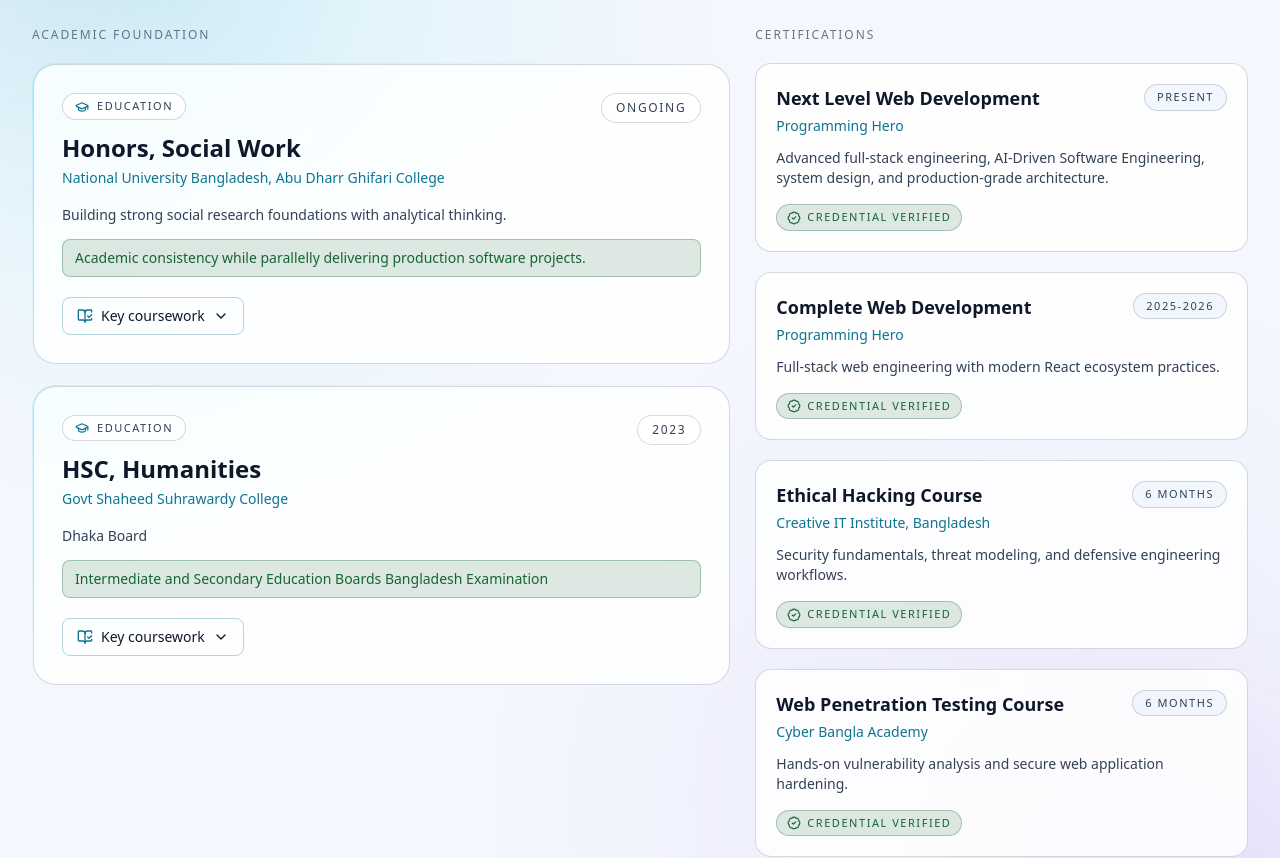
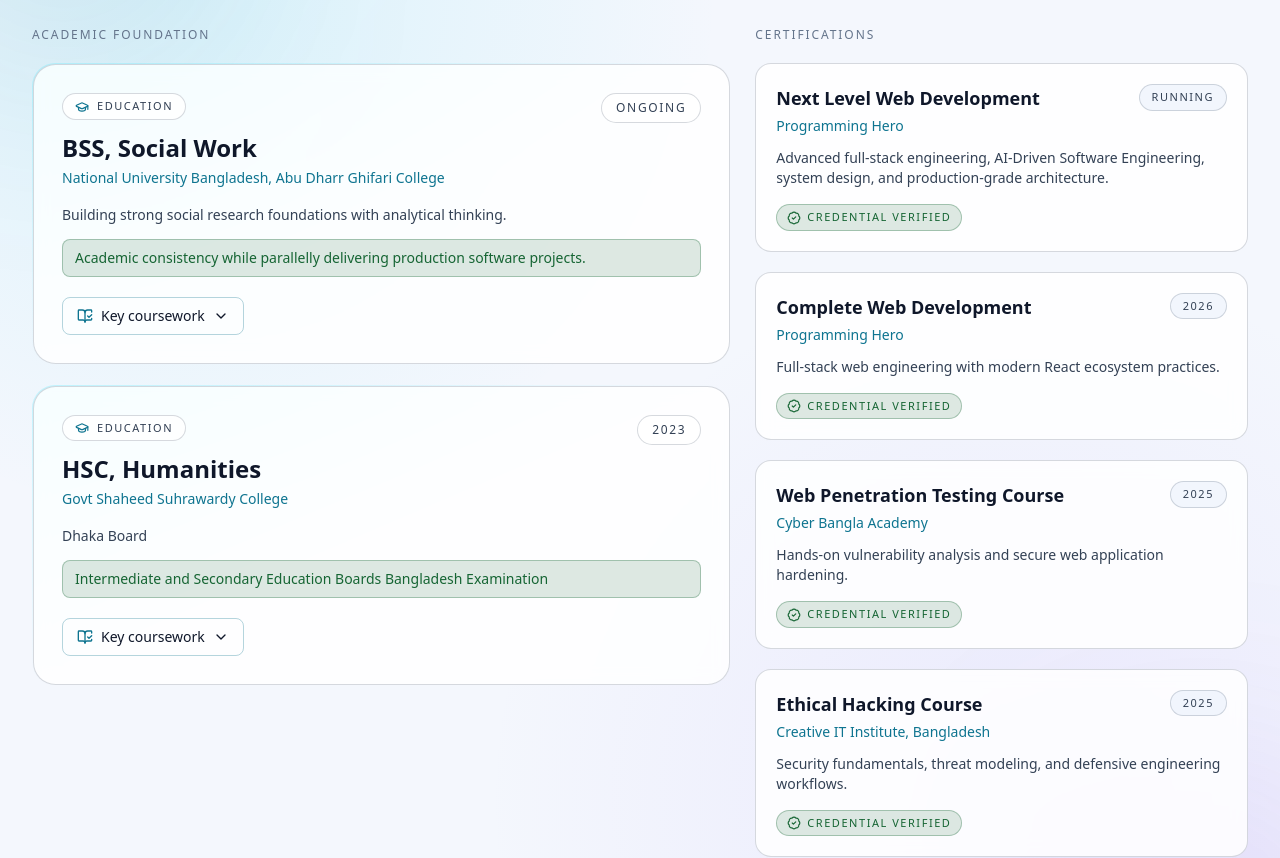
Before and after one commit to mjh-shikder/Next-Portfolio-mjh, a Next.js app: page / in a window 1280 px wide. Shown: the part 3760-4618 px from the top of the page. Built offline with nearby package versions, Linux system fonts and the light colour scheme.

Commit message:
Small text update

```diff
--- a/src/components/EducationSection.jsx
+++ b/src/components/EducationSection.jsx
@@ -13,7 +13,7 @@
 
 const educationItems = [
   {
-    degree: "Honors, Social Work",
+    degree: "BSS, Social Work",
     institution: "National University Bangladesh, Abu Dharr Ghifari College",
     year: "Ongoing",
     specialization: "Building strong social research foundations with analytical thinking.",
@@ -35,7 +35,7 @@
   {
     title: "Next Level Web Development",
     issuer: "Programming Hero",
-    year: "Present",
+    year: "Running",
     verified: true,
     link: "",
     focus: "Advanced full-stack engineering, AI-Driven Software Engineering, system design, and production-grade architecture.",
@@ -43,27 +43,27 @@
   {
     title: "Complete Web Development",
     issuer: "Programming Hero",
-    year: "2025-2026",
+    year: "2026",
     verified: true,
     link: "",
     focus: "Full-stack web engineering with modern React ecosystem practices.",
   },
   {
-    title: "Ethical Hacking Course",
-    issuer: "Creative IT Institute, Bangladesh",
-    year: "6 Months",
-    verified: true,
-    link: "",
-    focus: "Security fundamentals, threat modeling, and defensive engineering workflows.",
-  },
-  {
     title: "Web Penetration Testing Course",
     issuer: "Cyber Bangla Academy",
-    year: "6 Months",
+    year: "2025",
     verified: true,
     link: "",
     focus: "Hands-on vulnerability analysis and secure web application hardening.",
   },
+  {
+    title: "Ethical Hacking Course",
+    issuer: "Creative IT Institute, Bangladesh",
+    year: "2025",
+    verified: true,
+    link: "",
+    focus: "Security fundamentals, threat modeling, and defensive engineering workflows.",
+  }
 ];
 
 const currentlyExploring = [
```
